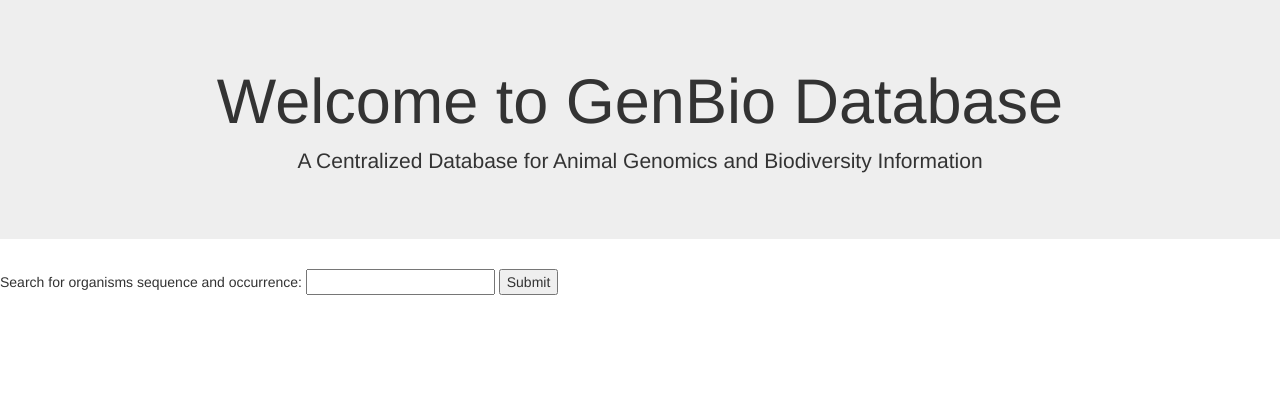
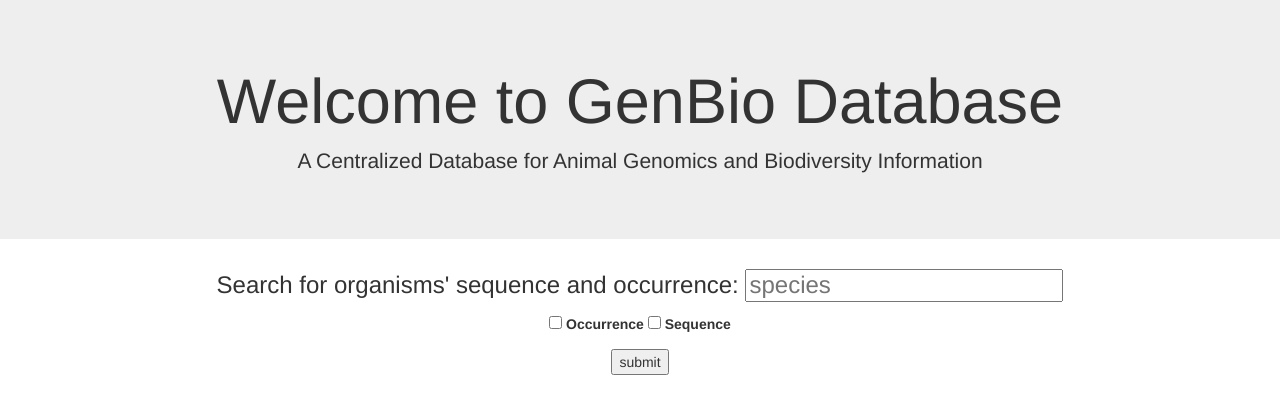
Before and after one commit to debbie-leung/w4111-proj1, a Flask app: template templates/index.html in a window 1280 px wide. Shown: the part 73-487 px from the top of the page. Run offline with Flask 2, Linux system fonts and the light colour scheme; the template is opened without the code that fills it, so the values that code supplies are empty; parts of the project's set-up code (start-up, migrations or seed data) failed here and were passed over; some libraries are stand-ins or nearby versions.

Commit message:
startintocreatesearchpage

```diff
--- a/server.py
+++ b/server.py
@@ -99,6 +99,7 @@ def teardown_request(exception):
 # see for routing: http://flask.pocoo.org/docs/0.10/quickstart/#routing
 # see for decorators: http://simeonfranklin.com/blog/2012/jul/1/python-decorators-in-12-steps/
 #
+
 @app.route('/')
 def index():
   """
@@ -254,6 +255,47 @@ def register():
     return redirect(url_for('home'))
   return render_template('registration.html', error=error, form=form)
 
+class HomeSearchForm(FlaskForm):
+  occ = BooleanField('occurance', default="checked")
+  seq = BooleanField('sequence', default="checked")
+  species = StringField('species', validators=[Length(max=20)])
+
+@app.route('/homesearch', methods=['GET', 'POST'])
+def homesearch():
+  if request.method == 'POST':
+    s = request.form['species']
+    occ = request.form['occurrence']
+    seq = request.form['sequence']
+    occ = int(occ)
+    seq = int(seq)
+    print(occ)
+
+    if occ and seq:
+      print("h")
+      has = g.conn.execute('SELECT accession_no FROM has WHERE species=(%s)', s).first()
+      stbl = g.conn.execute('SELECT * FROM sequence_source WHERE accession_no=(%s)', has).first()
+      otbl = g.conn.execute('SELECT * FROM occ_records WHERE species=(%s)', s).first()
+      return render_template('search.html', stbl=stbl, otbl=otbl)
+    elif occ:
+      print("e")
+      otbl = g.conn.execute('SELECT * FROM occ_records WHERE species=(%s)', s).first()
+      return render_template('search.html', otbl=otbl)
+    elif seq:
+      print("y")
+      has = g.conn.execute('SELECT accession_no FROM has WHERE species=(%s)', s).first()
+      stbl = g.conn.execute('SELECT * FROM sequence_source WHERE accession_no=(%s)', has).first()
+      return render_template('search.html', stbl=stbl)
+    else:
+      has = g.conn.execute('SELECT accession_no FROM has WHERE species=(%s)', s).first()
+      stbl = g.conn.execute('SELECT * FROM sequence_source WHERE accession_no=(%s)', has).first()
+      otbl = g.conn.execute('SELECT * FROM occ_records WHERE species=(%s)', s).first()
+      return render_template('search.html', stbl=stbl, otbl=otbl)
+
+  return redirect('index.html')
+
+class SearchForm(FlaskForm):
+  pass
+
 if __name__ == "__main__":
   import click
 
--- a/templates/index.html
+++ b/templates/index.html
@@ -22,8 +22,15 @@
   <p>A Centralized Database for Animal Genomics and Biodiversity Information</p>
 </div>
 
-<form method="POST" action="/add">
-<p>Search for organisms sequence and occurrence: <input type="text" name="name"> <input type="submit" value="Submit"></p>
+<form method="POST" action="/homesearch" class="form">
+  <h3 style="text-align:center">Search for organisms' sequence and occurrence: <input type="text" name="species" placeholder="species" required></h3>
+  <p style="text-align:center">
+    <input type="hidden" name="occurrence" value="0"/>
+    <input type="checkbox" name="occurrence" value="1"/> <label for="occurrence">Occurrence</label>
+    <input type="hidden" name="sequence" value="0"/>
+    <input type="checkbox" name="sequence" value="1"/> <label for="sequence">Sequence</label> </p>
+  <p style="text-align:center"><input type="submit" value="submit"></p>
+
 </form>
 
 {% endblock %}
--- a/templates/registration.html
+++ b/templates/registration.html
@@ -19,11 +19,11 @@
         {{ wtf.form_field(form.zipcode) }}
         {{ wtf.form_field(form.country) }}
 
-        <p>For University</p>
+        <h3>For University</h3>
         {{ wtf.form_field(form.department) }}
         {{ wtf.form_field(form.lab) }}
 
-        <p>For Organization</p>
+        <h3>For Organization</h3>
         {{ wtf.form_field(form.division) }}
 
         {{wtf.form_field(form.since)}}
```
Also changed, not shown: templates/search.html (added, +15 -0 lines).
